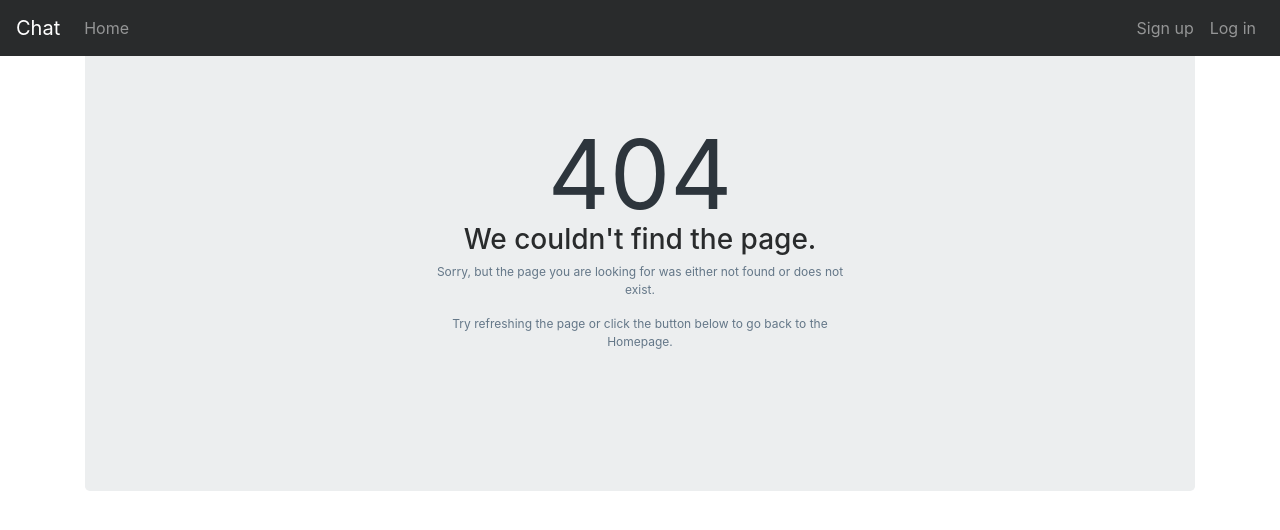
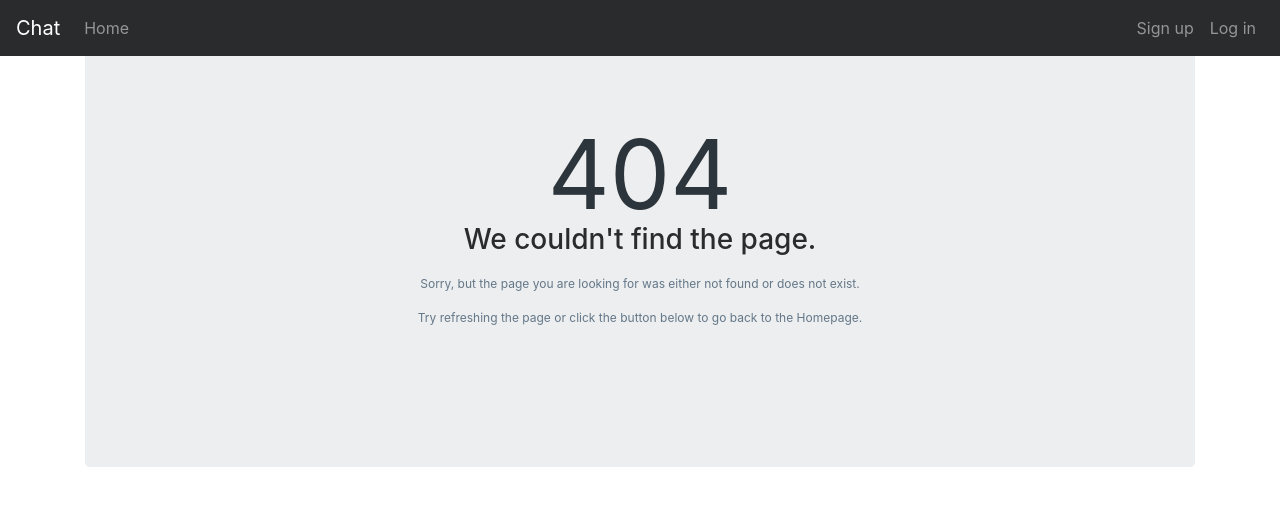
Before and after one commit to mikekeda/chat, a Django app: template templates/404.html in a window 1280 px wide. Shown: the top 530 px of the page. Run offline with Django 3.2, Linux system fonts and the light colour scheme; the template is opened without the code that fills it, so the values that code supplies are empty; some libraries are stand-ins or nearby versions.

Commit message:
Improved page 404.

```diff
--- a/templates/404.html
+++ b/templates/404.html
@@ -7,9 +7,9 @@
 <style>
     .nb-error {
         margin: 0 auto;
+        max-width: 480px;
+        padding: 60px 0;
         text-align: center;
-        max-width: 480px;
-        padding: 60px 30px;
     }
 
     .nb-error .error-code {
@@ -19,10 +19,11 @@
     }
 
     .nb-error .error-desc {
+        color: #647788;
         font-size: 12px;
-        color: #647788;
+        margin-top: 20px;
     }
-    .nb-error .input-group{
+    .nb-error .input-group {
         margin: 30px 0;
     }
 </style>
```
